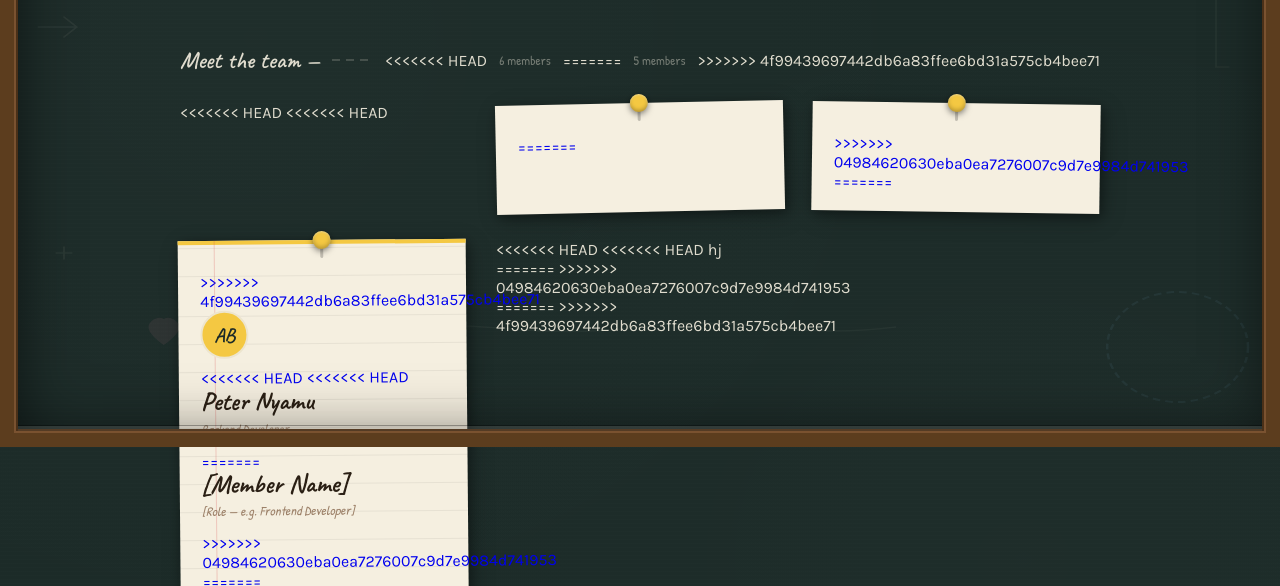
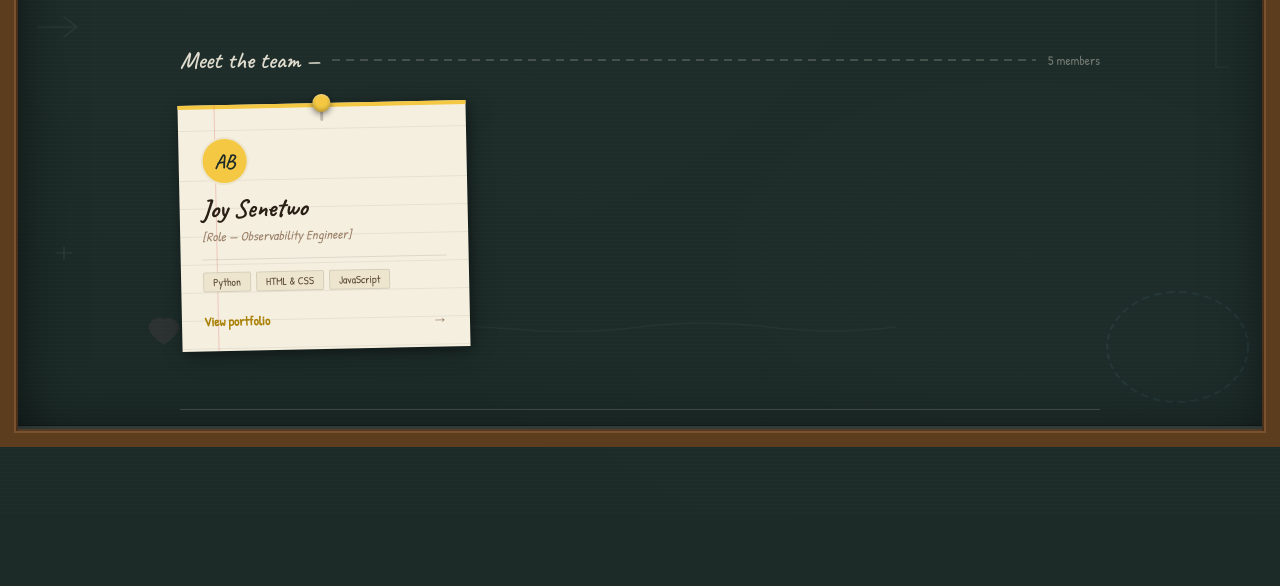
Before and after one commit to IS-PROJECT-2026/Apex-Game-Company, a plain HTML site: page index.html in a window 1280 px wide. Shown: the part 353-939 px from the top of the page. After the commit the page ends 869 px from the top, so only its background shows below. Drawn offline with Linux system fonts and the light colour scheme.

Commit message:
Update index.html

```diff
--- a/index.html
+++ b/index.html
@@ -595,11 +595,7 @@
     <!--
       Update the number below to match how many members are in your group
     -->
-<<<<<<< HEAD
-    <span class="section-count">6 members</span>
-=======
     <span class="section-count">5 members</span>
->>>>>>> 4f99439697442db6a83ffee6bd31a575cb4bee71
   </div>
 
   <!-- Cards grid -->
@@ -616,32 +612,14 @@
   <div class="cards-grid">
 
     <!-- Member 1 -->
-<<<<<<< HEAD
-<<<<<<< HEAD
-    <a class="card" href="peter-profile.html" style="--pin-col: var(--k1)">
-=======
-    <a class="card" href="member-1/about-me.html" style="--pin-col: var(--k1)">
->>>>>>> 04984620630eba0ea7276007c9d7e9984d741953
-=======
     <a class="card" href="Jesse.html" style="--pin-col: var(--k1)">
->>>>>>> 4f99439697442db6a83ffee6bd31a575cb4bee71
       <div class="card-stripe"></div>
       <div class="card-lines" aria-hidden="true"></div>
       <div class="card-margin" aria-hidden="true"></div>
       <div class="card-content">
         <div class="card-avatar">AB</div>
-<<<<<<< HEAD
-<<<<<<< HEAD
-        <p class="card-name">Peter Nyamu</p>
-        <p class="card-role">Backend Developer</p>
-=======
-        <p class="card-name">[Member Name]</p>
-        <p class="card-role">[Role — e.g. Frontend Developer]</p>
->>>>>>> 04984620630eba0ea7276007c9d7e9984d741953
-=======
         <p class="card-name">Joy Senetwo</p>
         <p class="card-role">[Role — Observability Engineer]</p>
->>>>>>> 4f99439697442db6a83ffee6bd31a575cb4bee71
         <div class="card-divider"></div>
         <div class="card-tags">
           <span class="card-tag">Python</span>
@@ -654,15 +632,7 @@
         </div>
       </div>
     </a>
-<<<<<<< HEAD
-<<<<<<< HEAD
-hj
-=======
 
->>>>>>> 04984620630eba0ea7276007c9d7e9984d741953
-=======
-
->>>>>>> 4f99439697442db6a83ffee6bd31a575cb4bee71
 
   </div><!-- /cards-grid -->
 
```
